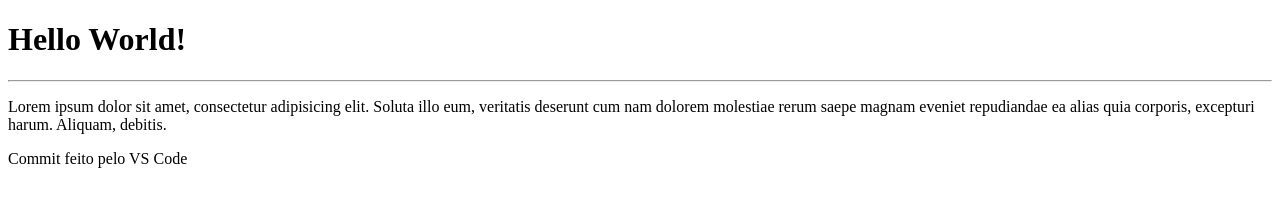
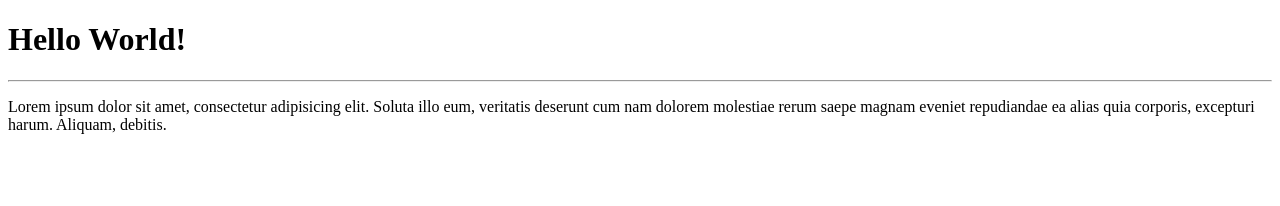
Before and after one commit to leandro-sobreira/HelloWorld, a plain HTML site: page index.html in a window 1280 px wide. Drawn offline with Linux system fonts and the light colour scheme.

Commit message:
Movi o index para raiz

```diff
--- a/site/index.html
+++ b/index.html
@@ -9,7 +9,5 @@
     <h1>Hello World!</h1>
     <hr>
     <p>Lorem ipsum dolor sit amet, consectetur adipisicing elit. Soluta illo eum, veritatis deserunt cum nam dolorem molestiae rerum saepe magnam eveniet repudiandae ea alias quia corporis, excepturi harum. Aliquam, debitis.</p>
-
-    <p>Commit feito pelo VS Code</p>
 </body>
 </html>
```
